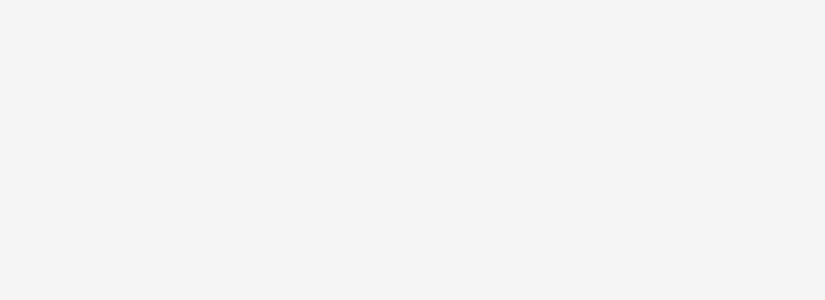
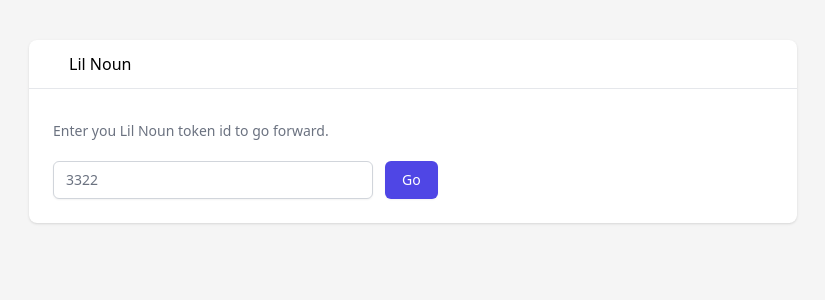
Before and after one commit to JohnFredok/lilnouns-pics, a Next.js app: page / in a window 1280 px wide. Shown: the top 300 px of the page, without its empty margins (227-1052 px from the left). Built offline with nearby package versions, Linux system fonts and the light colour scheme; a web font is replaced by a local one.

Commit message:
feat: add go to form over home page

```diff
--- a/pages/index.tsx
+++ b/pages/index.tsx
@@ -1,8 +1,23 @@
 import type {NextPage} from 'next'
 import Head from 'next/head'
-import Image from 'next/image'
+import {useRouter} from "next/router";
+import React, {useState} from "react";
 
 const Home: NextPage = () => {
+  const router = useRouter()
+
+  const [tokenId, setTokenId] = useState('')
+
+  function handleSubmit(event: React.SyntheticEvent<HTMLFormElement>) {
+    event.preventDefault()
+    const form = event.currentTarget
+    const formElements = form.elements as typeof form.elements & {
+      tokenId: HTMLInputElement
+    }
+    setTokenId(formElements.tokenId.value)
+    router.push(`/${tokenId}`)
+  }
+
   return (
     <>
       <Head>
@@ -12,7 +27,39 @@
       </Head>
 
       <main>
+        <div className="max-w-7xl mx-auto px-4 sm:px-6 lg:px-8 my-10">
+          <div className="max-w-3xl mx-auto rounded-lg bg-white shadow divide-y divide-gray-200">
 
+            <h1 className="px-10 py-3">Lil Noun</h1>
+
+            <div className="px-4 py-5 sm:p-6">
+              <div className="mt-2 max-w-xl text-sm text-gray-500">
+                <p>Enter you Lil Noun token id to go forward.</p>
+              </div>
+              <form className="mt-5 sm:flex sm:items-center" onSubmit={handleSubmit}>
+                <div className="w-full sm:max-w-xs">
+                  <label htmlFor="email" className="sr-only">
+                    Nouns Id
+                  </label>
+                  <input
+                    type="number"
+                    name="tokenId"
+                    id="tokenId"
+                    className="shadow-sm focus:ring-indigo-500 focus:border-indigo-500 block w-full sm:text-sm border-gray-300 rounded-md"
+                    placeholder="3322"
+                  />
+                </div>
+                <button
+                  type="submit"
+                  className="mt-3 w-full inline-flex items-center justify-center px-4 py-2 border border-transparent shadow-sm font-medium rounded-md text-white bg-indigo-600 hover:bg-indigo-700 focus:outline-none focus:ring-2 focus:ring-offset-2 focus:ring-indigo-500 sm:mt-0 sm:ml-3 sm:w-auto sm:text-sm"
+                >
+                  Go
+                </button>
+              </form>
+            </div>
+
+          </div>
+        </div>
       </main>
 
       <footer>
```
